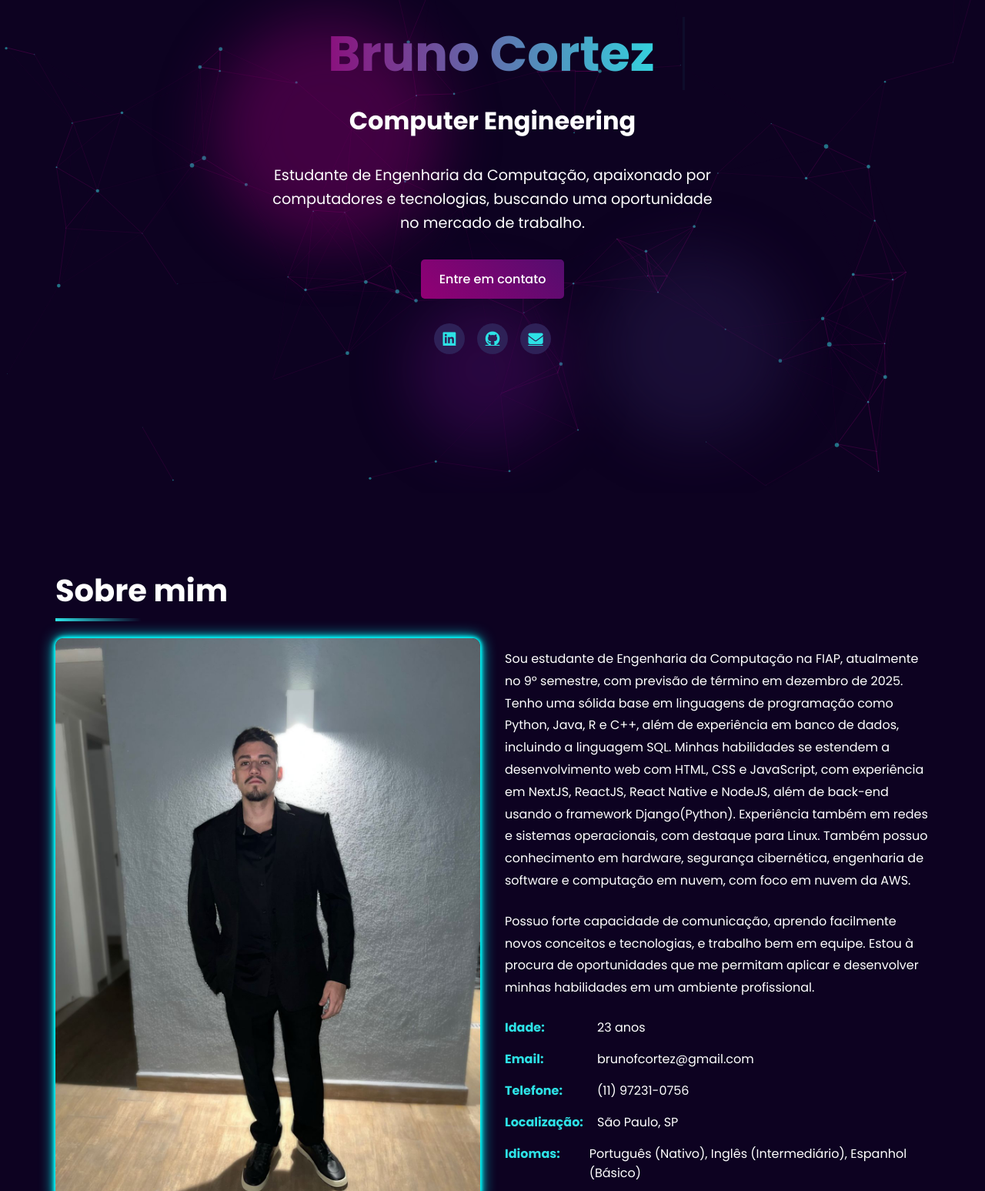
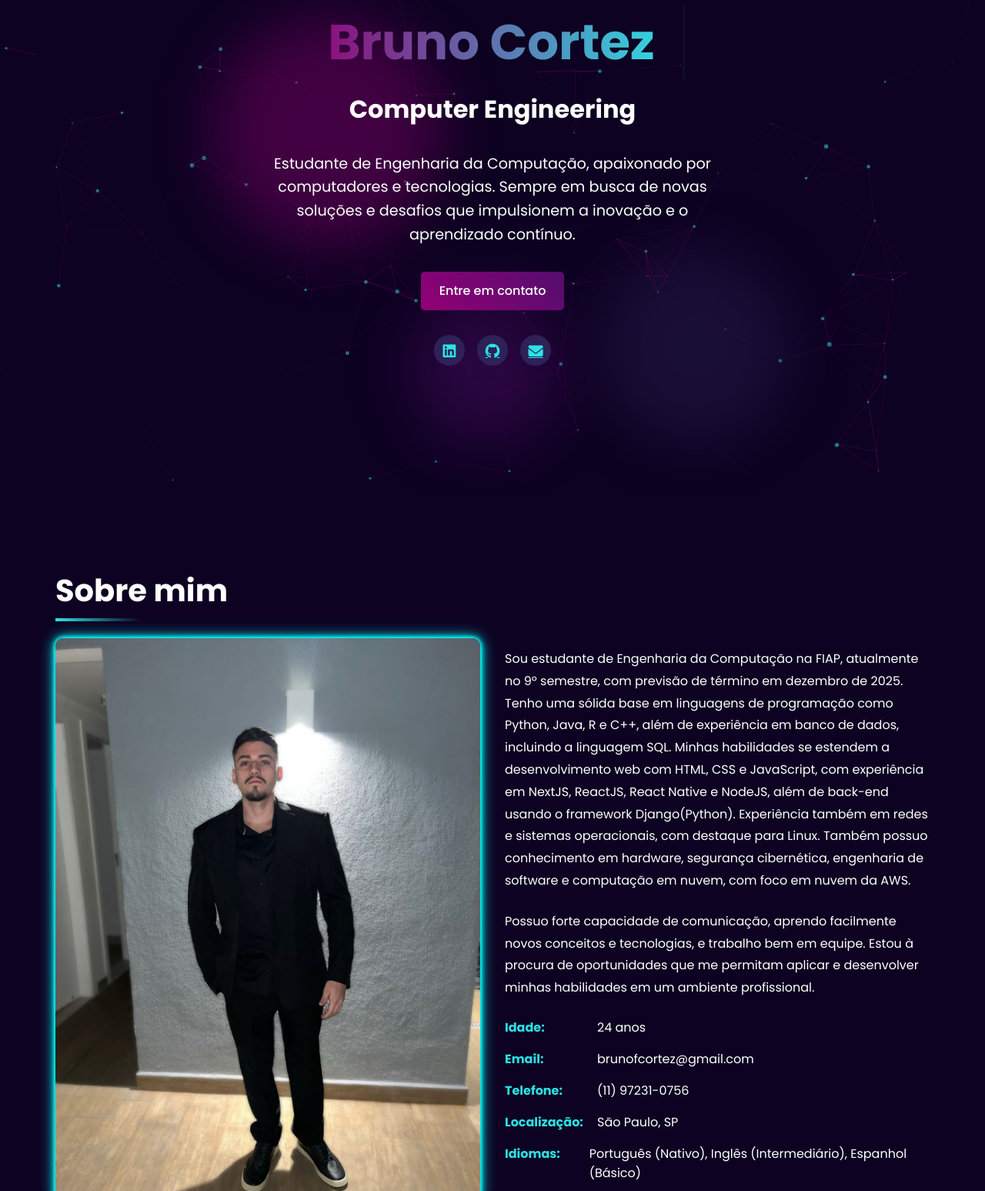
Before and after one commit to BrunoCortez64/PortifolioBrCz, a website: page index.html in a window 1280 px wide. Shown: the part 159-1706 px from the top of the page at 77% size. Drawn offline with nearby package versions, Linux system fonts and the light colour scheme; animation ran at ten frames a second.

Commit message:
Commit do portifólio

```diff
--- a/index.html
+++ b/index.html
@@ -34,7 +34,7 @@
             <div class="hero-content">
                 <h1>Bruno Cortez</h1>
                 <h2>Computer Engineering</h2>
-                <p>Estudante de Engenharia da Computação, apaixonado por computadores e tecnologias, buscando uma oportunidade no mercado de trabalho.</p>
+                <p>Estudante de Engenharia da Computação, apaixonado por computadores e tecnologias. Sempre em busca de novas soluções e desafios que impulsionem a inovação e o aprendizado contínuo.</p>
                 <a href="#contact" class="btn">Entre em contato</a>
                 <div class="social-links">
                     <a href="https://www.linkedin.com/in/brunofcortez/"><i class="fab fa-linkedin"></i></a>
@@ -57,7 +57,7 @@
                 </p>
                 <p>Possuo forte capacidade de comunicação, aprendo facilmente novos conceitos e tecnologias, e trabalho bem em equipe. Estou à procura de oportunidades que me permitam aplicar e desenvolver minhas habilidades em um ambiente profissional.</p>
                 <div class="info-item">
-                    <strong>Idade:</strong> <span>23 anos</span>
+                    <strong>Idade:</strong> <span>24 anos</span>
                 </div>
                 <div class="info-item">
                     <strong>Email:</strong> <span>brunofcortez@gmail.com</span>
```
